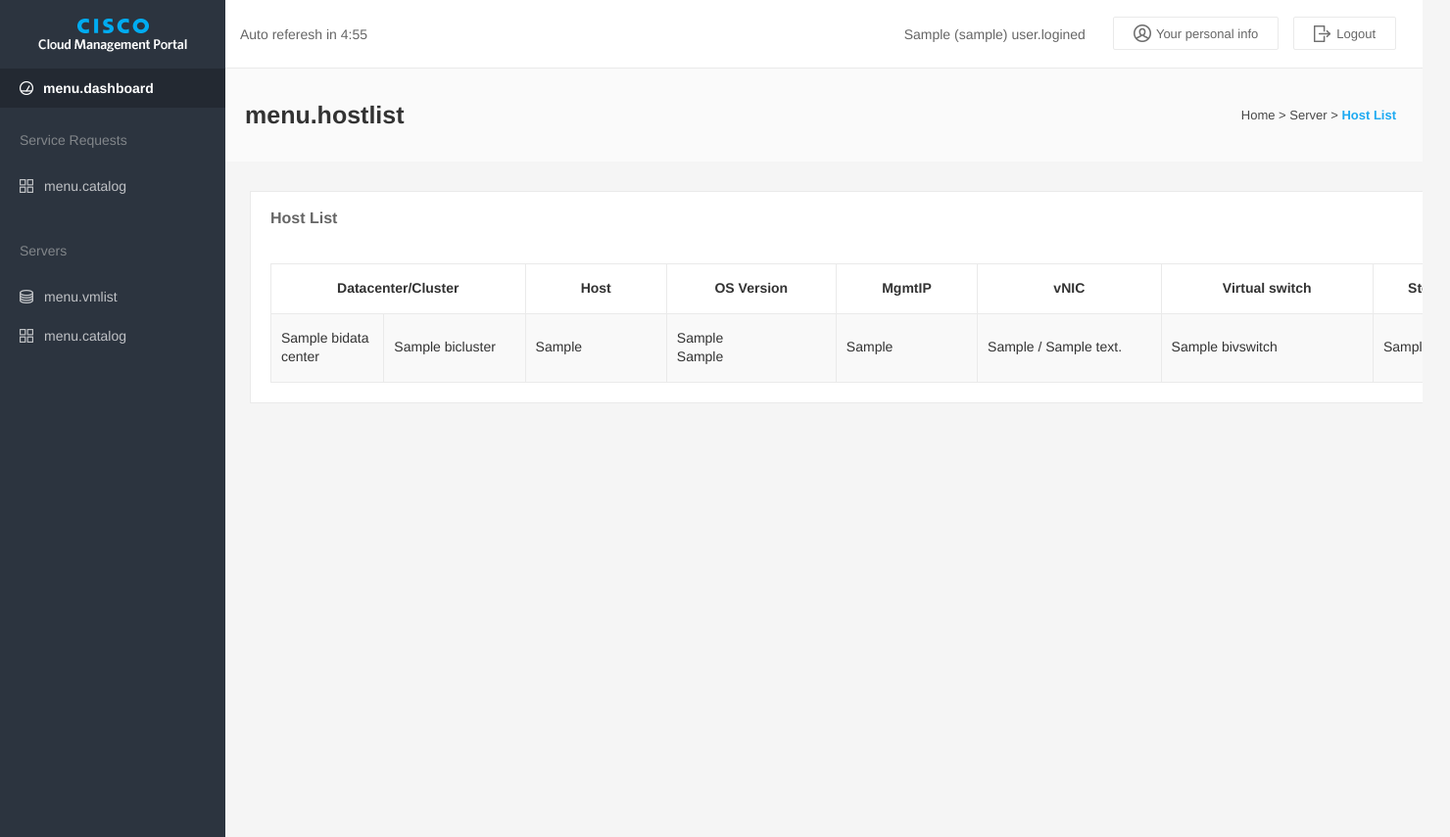
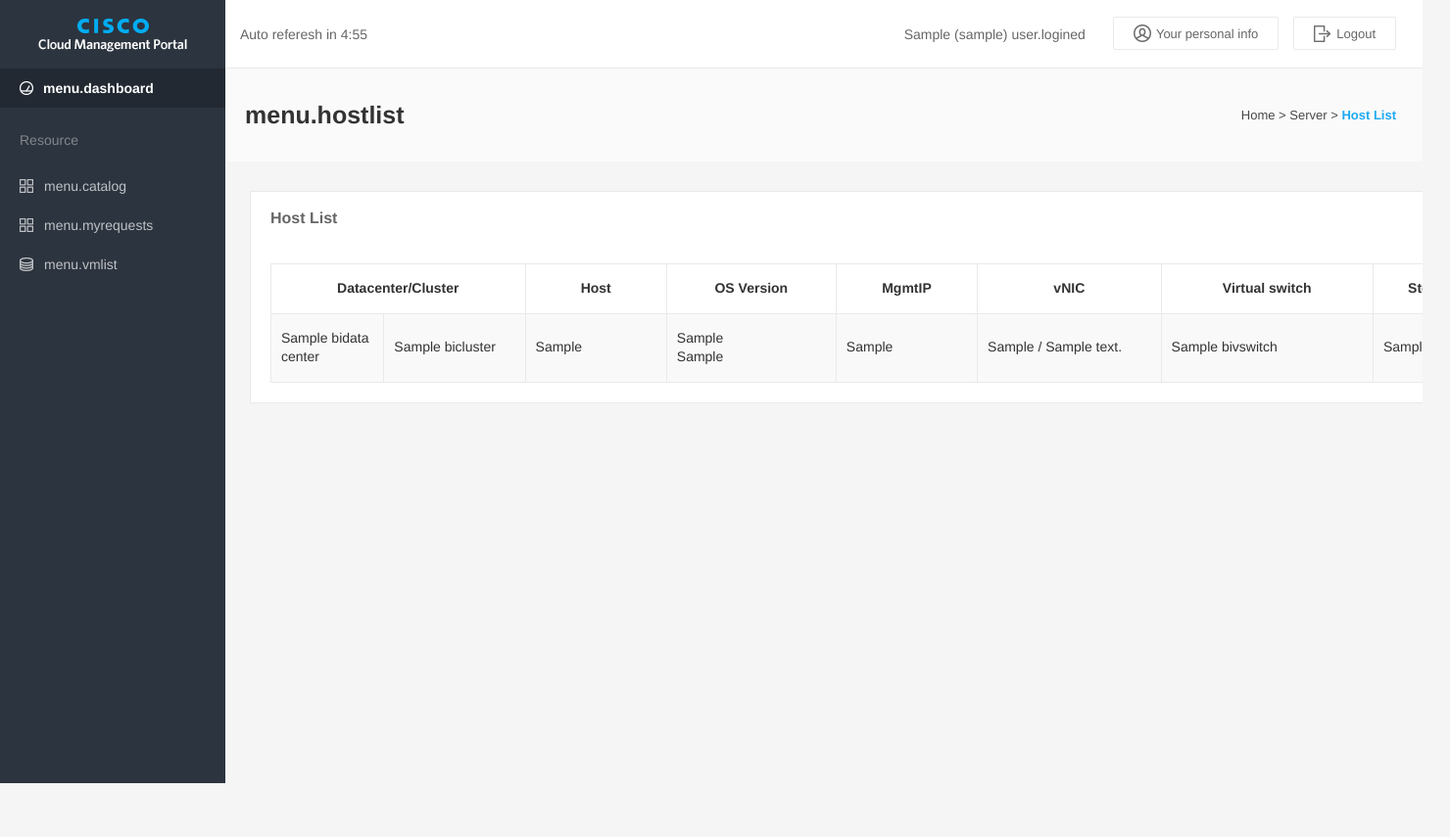
Before and after one commit to CiscoKorea/cloudux, a Django app: page /hosts in a window 1480 px wide. Shown: the whole page at 98% size. After the commit the page ends 800 px from the top, so only its background shows below. Run offline with Django 3.2, Linux system fonts and the light colour scheme; a user stored in the database is signed in; tables that the repository leaves empty hold one stand-in row (values such as "Sample post").

Commit message:
add myrequests locale messages

```diff
--- a/templates/left.html
+++ b/templates/left.html
@@ -7,17 +7,14 @@
 
         <!-- nav -->
         <div class="nav">
-            <p>Service Requests</p>
+        	<p>Resource</p>
             <ul>
-                <li class="ico00"><a href="{% url 'myrequests' %}">{% trans "menu.catalog" %}</a></li>
-            </ul>
-        	<p>Servers</p>
-            <ul>
+                <li class="ico00"><a href="{% url 'catalogs' %}">{% trans "menu.catalog" %}</a></li>
+                <li class="ico00"><a href="{% url 'myrequests' %}">{% trans "menu.myrequests" %}</a></li>
                 {% if user.username == 'admin' %}
             	<li class="ico02"><a href="{% url 'hosts' %}">{% trans "menu.hostlist" %}</a></li>
                 {% endif %}
             	<li class="ico03"><a href="{% url 'vms' %}">{% trans "menu.vmlist" %}</a></li>
-                <li class="ico00"><a href="{% url 'catalogs' %}">{% trans "menu.catalog" %}</a></li>
             </ul>
 
             {% if user.username == 'admin' %}
```
Also changed, not shown: locale/en/LC_MESSAGES/django.po, locale/ko/LC_MESSAGES/django.po, 2 other files.
